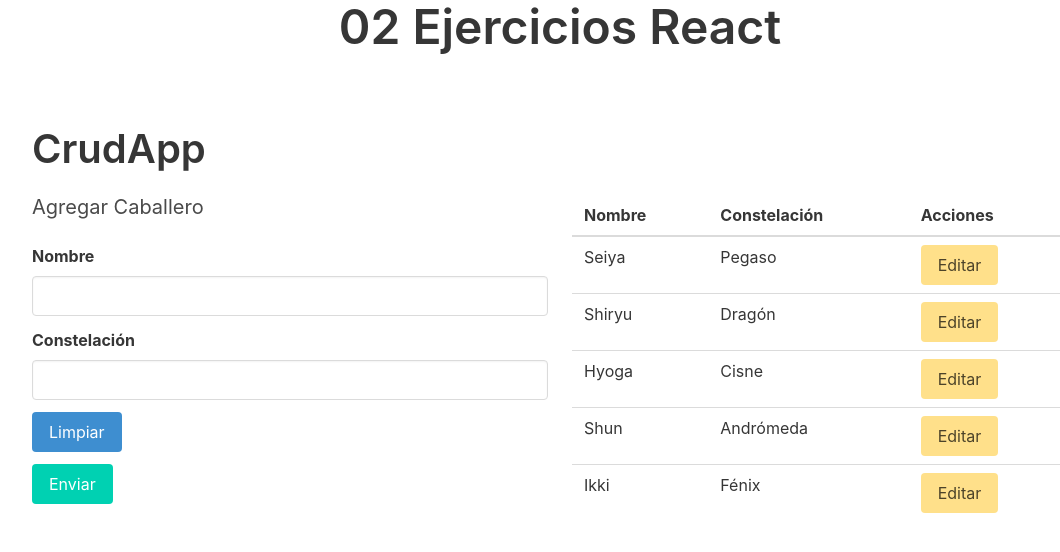
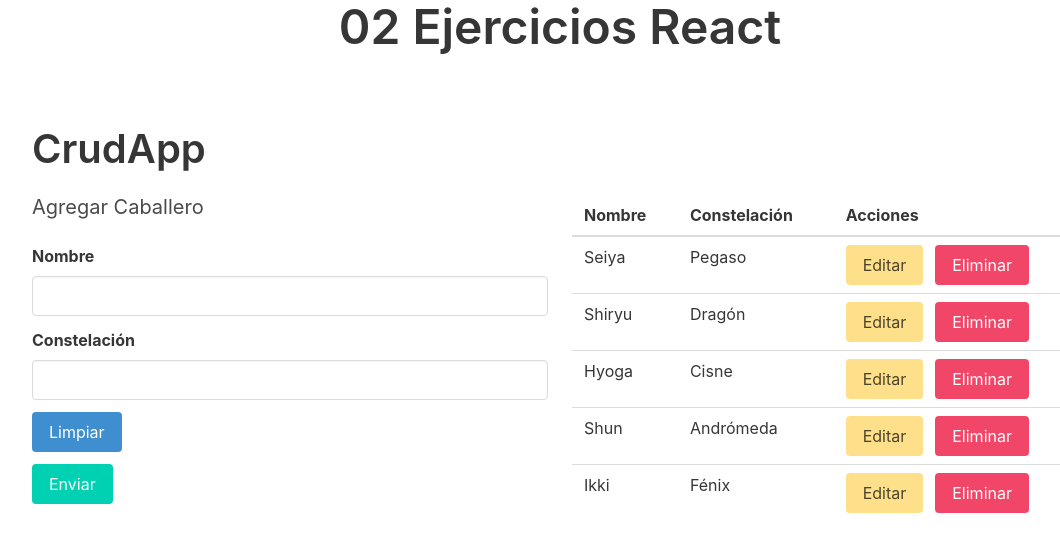
Before and after one commit to daguttt/02-ejercicios-react, a React (Vite) app: page / in a window 1280 px wide. Shown: the top 552 px of the page, without its empty margins (80-1140 px from the left). Built offline with nearby package versions, Linux system fonts and the light colour scheme.

Commit message:
(feat)Add Delete action for the CRUD

```diff
--- a/src/components/CrudApp.jsx
+++ b/src/components/CrudApp.jsx
@@ -33,6 +33,8 @@ const initialDb = [
 const CrudApp = () => {
   const [db, setDb] = useState(initialDb);
   const [dataToEdit, setDataToEdit] = useState(null);
+  // -**********************************-
+  // Function
   const createData = (data) => {
     setDb([...db, data]);
   };
@@ -40,7 +42,12 @@ const CrudApp = () => {
     const newData = db.map((el) => (el.id === data.id ? data : el));
     setDb(newData);
   };
-  const deleteData = (id) => {};
+  const deleteData = (id) => {
+    //Array with all the elements, except the element to delete.
+    const newData = db.filter((el) => el.id !== id);
+    setDb(newData);
+  };
+  // -**********************************-
   return (
     <>
       <h2 className="title is-2">CrudApp</h2>
--- a/src/components/CrudTableRow.jsx
+++ b/src/components/CrudTableRow.jsx
@@ -13,6 +13,9 @@ const CrudTableRow = ({ el, setDataToEdit, deleteData }) => {
         >
           Editar
         </button>
+        <button className="button is-danger" onClick={() => deleteData(id)}>
+          Eliminar
+        </button>
       </td>
     </tr>
   );
```
